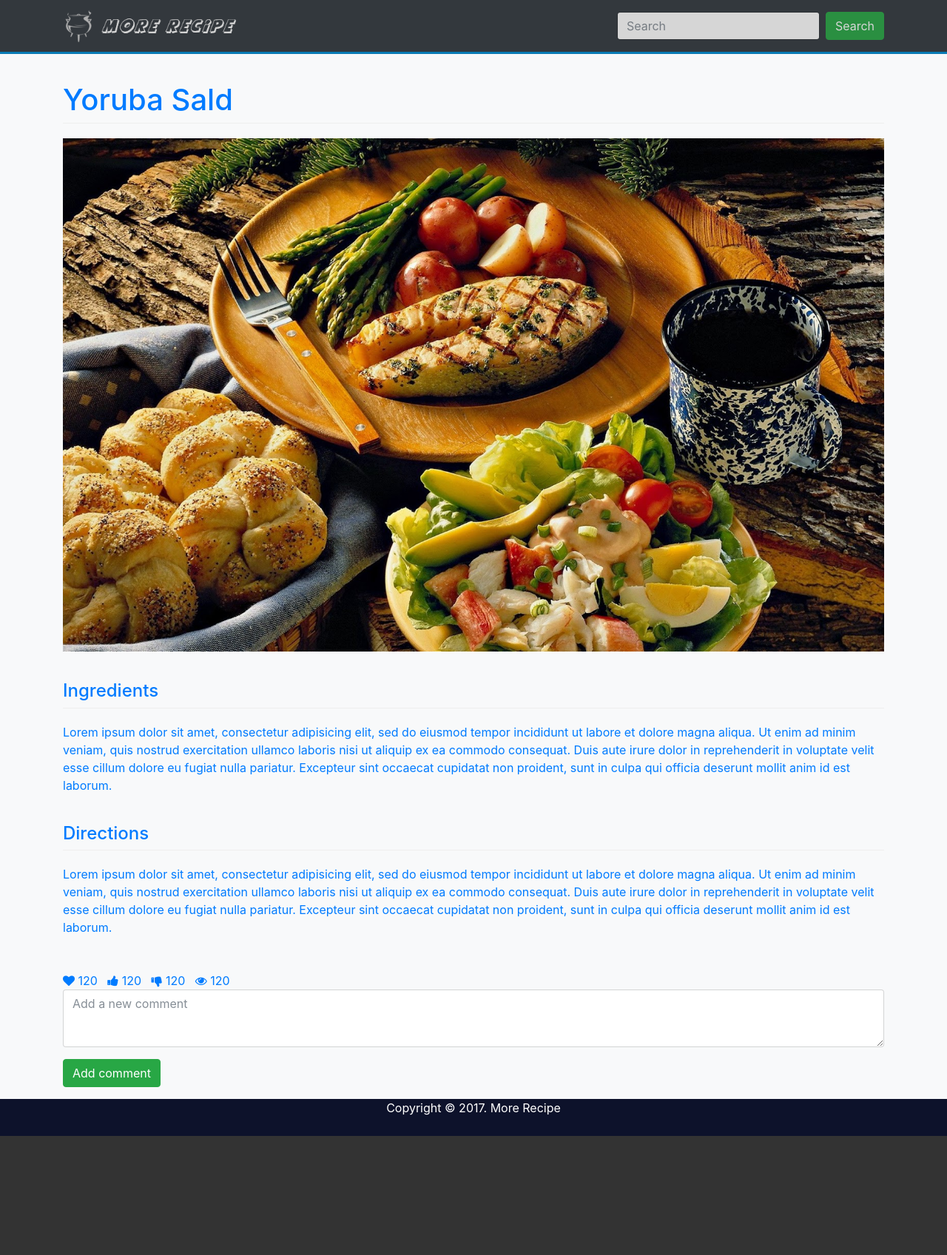
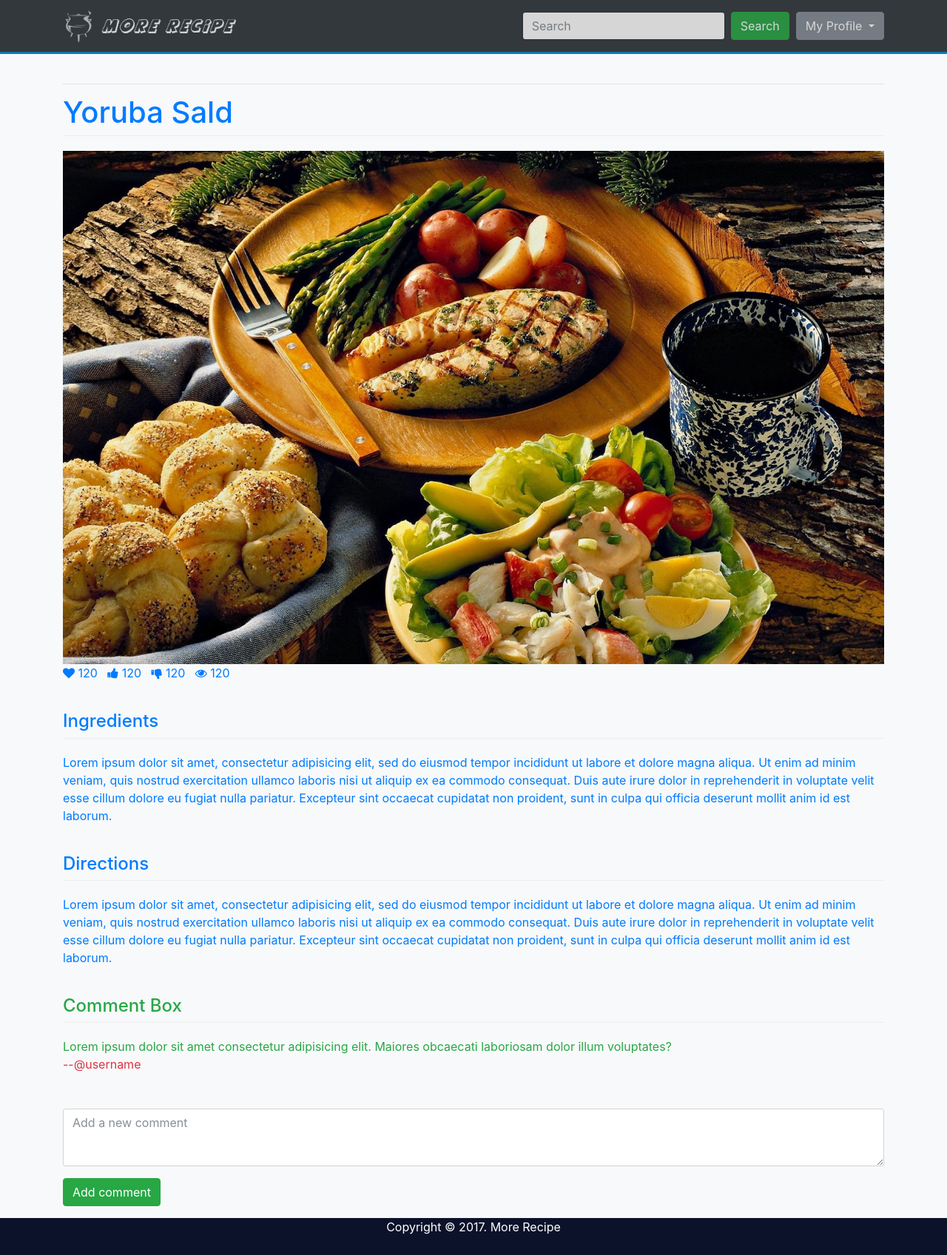
Before and after one commit to seunzone/More_Recipe, a plain HTML site: page template/recipes-details.html in a window 1280 px wide. Shown: the whole page at 74% size. Before the commit the page ends 1536 px from the top, so only its background shows below. Drawn offline with Linux system fonts and the light colour scheme.

Commit message:
refactoring UI

```diff
--- a/template/recipes-details.html
+++ b/template/recipes-details.html
@@ -18,8 +18,21 @@
                     <div class="navbar-collapse justify-content-end" id="navbarNav">
                        <form class="form-inline my-2 my-lg-0">
                            <input class="form-control mr-sm-2" type="text" placeholder="Search">
-                           <button class="btn btn-success my-2 my-sm-0" type="submit">Search</button>
+                           <button class="btn btn-success my-2 my-sm-0" type="submit">Search</button>&nbsp;&nbsp;
                        </form>
+                       <form class="form-inline my-2 my-lg-0">
+                        <div class="dropdown">
+                          <button class="btn btn-secondary dropdown-toggle" type="button" id="dropdownMenuButton" data-toggle="dropdown" aria-haspopup="true" aria-expanded="false">
+                            My Profile
+                          </button>
+                          <div class="dropdown-menu" aria-labelledby="dropdownMenuButton">
+                            <a class="dropdown-item" href="feeds.html">All Recipes</a>
+                            <a class="dropdown-item" href="list.html">Favourites</a>
+                            <a class="dropdown-item" href="profile.html">Profile</a>
+                            <a class="dropdown-item" href="#">Logout</a>
+                          </div>
+                        </div>
+                      </form>
                    </div>
            </div>
        </nav>
@@ -30,10 +43,15 @@
             <div class="container">
                 <div class="row">
                     <div class="col-md-12">
-                        <h1 class="page-header">
+                        <h1 class="page-header"><hr>
                         Yoruba Sald
                         </h1>
                         <img src="img/salad.jpg" class="img-fluid" alt="Responsive image">
+                        <span class="icons"><i class="fa fa-heart" aria-hidden="true"></i>&nbsp;120&nbsp;&nbsp;
+                            <i class="fa fa-thumbs-up" aria-hidden="true"></i>&nbsp;120&nbsp;&nbsp;
+                            <i class="fa fa-thumbs-down" aria-hidden="true"></i>&nbsp;120&nbsp;&nbsp;
+                            <i class="fa fa-eye" aria-hidden="true"></i>&nbsp;120
+                        </span>
                         <h4 class="page-header" align="justify">Ingredients</h4>
                         <p>Lorem ipsum dolor sit amet, consectetur adipisicing elit, sed do eiusmod
                         tempor incididunt ut labore et dolore magna aliqua. Ut enim ad minim veniam,
@@ -54,15 +72,17 @@
                         proident, sunt in culpa qui officia deserunt mollit anim id est laborum.
                         </p>
 
+                        <h4 class="page-header text-success">Comment Box</h4>
+                        <p class="text-success">
+                        Lorem ipsum dolor sit amet consectetur adipisicing elit. Maiores obcaecati laboriosam dolor illum voluptates?
+                        <br/> <span class="text-danger">--@username</span>
+                        </p>
+
                         </div>
 
                         <form class="comment">
                         <div class="form-group">
-                                <span class="icons"><i class="fa fa-heart" aria-hidden="true"></i>&nbsp;120&nbsp;&nbsp;
-                                    <i class="fa fa-thumbs-up" aria-hidden="true"></i>&nbsp;120&nbsp;&nbsp;
-                                    <i class="fa fa-thumbs-down" aria-hidden="true"></i>&nbsp;120&nbsp;&nbsp;
-                                    <i class="fa fa-eye" aria-hidden="true"></i>&nbsp;120
-                                  </span>
+
                           <textarea class="form-control" id="recipeComment" rows="3" placeholder="Add a new comment" ></textarea>
                         </div>
                         <div class="form-group">
```
Also changed, not shown: template/index.html (+1 -1 lines).
